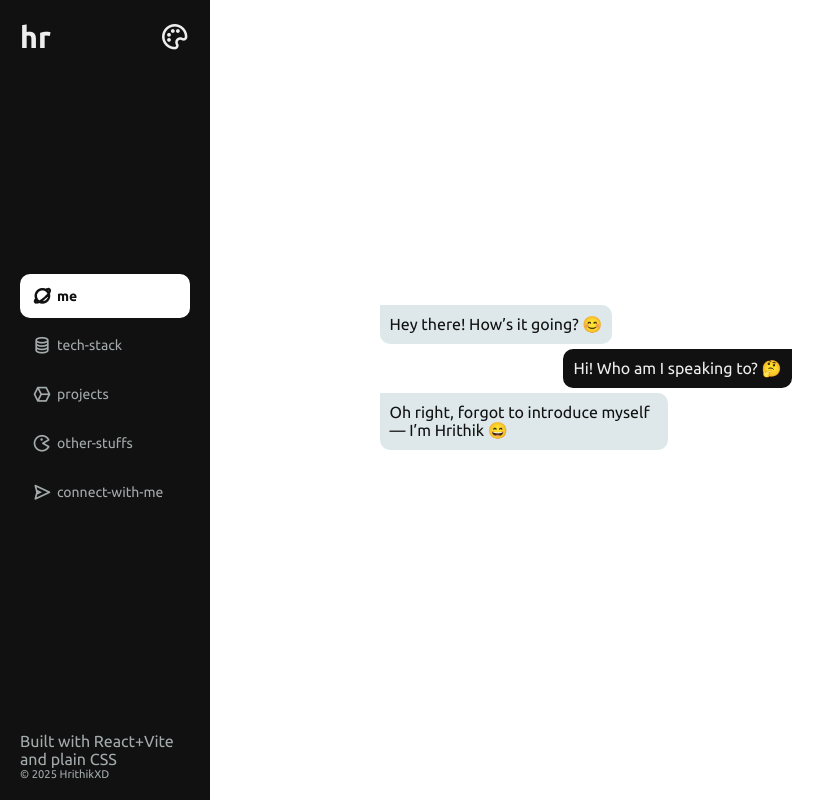
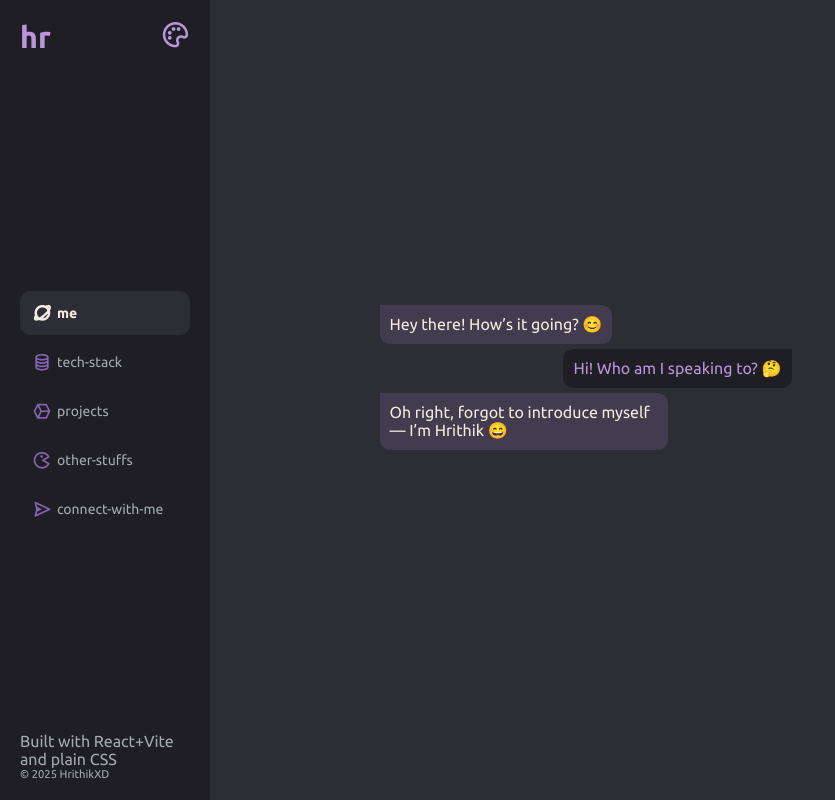
Before and after one commit to HrithikXD/hhariharno-portfolio, a React (Vite) app: page /other in a window 1280 px wide. Shown: the whole page, without its empty margins (0-835 px from the left). Built offline with nearby package versions, Linux system fonts and the light colour scheme.

Commit message:
some small css fixes

```diff
--- a/src/App.css
+++ b/src/App.css
@@ -2,7 +2,7 @@
   display: flex;
 }
 
-.th-i{
+.th-i {
   cursor: pointer;
   color: var(--secondary-font-color);
   font-size: 1.9rem;
@@ -51,7 +51,7 @@
 .sidebar .sidebarheader {
   display: flex;
   justify-content: space-between;
-  align-items: center;
+  align-items: flex-start;
 }
 
 .sidebar .sidebarheader > a {
@@ -168,7 +168,11 @@
 .me-right .sky {
   height: 40%;
   width: 100%;
-  background: linear-gradient(to bottom, var(--primary-background) 0%, var(--secondary-background) 100%);
+  background: linear-gradient(
+    to bottom,
+    var(--primary-background) 0%,
+    var(--secondary-background) 100%
+  );
   display: flex;
   justify-content: space-between;
   align-items: center;
@@ -185,15 +189,17 @@
 
 @keyframes animateCloud {
   0% {
-    filter: drop-shadow(1px 1px 0 var(--shadow-color)) drop-shadow(0 0 0 var(--secondary-font-color)) brightness(1);
+    filter: drop-shadow(1px 1px 0 var(--shadow-color))
+      drop-shadow(0 0 0 var(--secondary-font-color)) brightness(1);
   }
   90% {
-    filter: drop-shadow(8px 8px 0 var(--shadow-color)) drop-shadow(0 0 50px var(--third-font-color)) brightness(1.5);
+    filter: drop-shadow(8px 8px 0 var(--shadow-color))
+      drop-shadow(0 0 50px var(--third-font-color)) brightness(1.5);
   }
 }
 
 .cloud::before {
-  content: '';
+  content: "";
   position: absolute;
   top: -10px;
   left: 8px;
@@ -205,7 +211,7 @@
 }
 
 .cloud::after {
-  content: '';
+  content: "";
   position: absolute;
   inset: 0;
   background-color: var(--third-font-color);
@@ -240,13 +246,22 @@
 .me-right .water {
   height: 40%;
   width: 100%;
-  background: linear-gradient(to bottom, var(--secondary-background) 50%, var(--third-font-color) 100%);
+  background: linear-gradient(
+    to bottom,
+    var(--secondary-background) 50%,
+    var(--third-font-color) 100%
+  );
 }
 
 .me-right .land {
   height: 40%;
   width: 100%;
-  background: linear-gradient(to top, var(--primary-font-color) 0%, var(--third-font-color) 50%, var(--secondary-font-color) 100%);
+  background: linear-gradient(
+    to top,
+    var(--primary-font-color) 0%,
+    var(--third-font-color) 50%,
+    var(--secondary-font-color) 100%
+  );
 }
 
 /* Conversation Bubbles */
@@ -255,15 +270,16 @@
   display: flex;
   margin-bottom: 5px;
 }
-.co-left p,.co-right p{
+.co-left p,
+.co-right p {
   cursor: pointer;
 }
 
-.co-right p:hover{
+.co-right p:hover {
   transform: translateY(-2px);
   transition: all 0.3s ease;
 }
-.co-left p:hover{
+.co-left p:hover {
   transform: translateY(-2px);
   transition: all 0.3s ease;
 }
@@ -560,7 +576,7 @@
 }
 
 /*Contact me*/
-.contact{
+.contact {
   /* background-color: rebeccapurple; */
   height: 80vh;
   display: flex;
@@ -576,25 +592,36 @@
   margin-bottom: 20px;
   display: flex;
   gap: 30px;
-
 }
-.social a i{
+.social a i {
   font-size: 3rem;
   color: var(--primary-font-color);
 }
-.social a i:hover{
+.social a i:hover {
   transition: all 0.3s ease;
   transform: translateY(-2px);
 }
-.copy{
+.copy {
   font-size: 0.7rem;
 }
-
+.logo {
+  display: flex;
+  flex-direction: column;
+}
+.logo-hover {
+  color: var(--primary-background);
+  transition: all 0.3s ease;
+}
+.logo:hover {
+  .logo-hover {
+    color: var(--secondary-font-color);
+  }
+}
 /* Responsive Design */
 @media (max-width: 1000px) {
-  .th-i{
-  font-size: 20px;
-}
+  .th-i {
+    font-size: 20px;
+  }
   .container {
     margin-left: 0;
   }
@@ -665,21 +692,25 @@
   .conversation {
     width: 100%;
   }
-  .tech-container{
+  .tech-container {
     margin-bottom: 80px;
   }
-  .other-container{
+  .other-container {
     margin-bottom: 80px;
   }
-  .project-container{
+  .project-container {
     margin-bottom: 80px;
   }
-  .me{
-    justify-content:flex-end;
+  .me {
+    justify-content: flex-end;
   }
-  .me-left{
+  .me-left {
     height: 80vh;
     /* width: ; */
   }
-  .me-right{display: none;height: 0;width: 0;}
+  .me-right {
+    display: none;
+    height: 0;
+    width: 0;
+  }
 }
--- a/src/components/Themes.jsx
+++ b/src/components/Themes.jsx
@@ -3,11 +3,11 @@ import { useEffect, useState } from "react";
 const Themes = () => {
   const theme = {
     1: "",
-    2: "dark",
-    3: "ocean-l",
+    2: "bl-wh",
+    3: "dark",
     4: "ocean-d",
     5: "purple-l",
-    6: "purple-d",
+    6: "ocean-l",
   };
 
   const [curT, setCurT] = useState(1);
--- a/src/index.css
+++ b/src/index.css
@@ -1,14 +1,14 @@
 @import url('https://fonts.googleapis.com/css2?family=Source+Code+Pro:ital,wght@0,200..900;1,200..900&family=Ubuntu:ital,wght@0,300;0,400;0,500;0,700;1,300;1,400;1,500;1,700&display=swap');
 :root{
-  --primary-background:#111;
-  --secondary-background:#fafafa;
-  --con-background:white;
-  --primary-font-color:#111;
-  --secondary-font-color:#eee;
-  --third-font-color:#a4abac;
-  --shadow-color: rgba(0, 0, 0, 0.1);
-  --shadow-hover: rgba(0, 0, 0, 0.15);
-  --overlay-bg: rgba(91, 138, 156, 0.2);
+  --primary-background: #1E1E24;
+  --secondary-background: #33333b;
+  --con-background: #2D2D35;
+  --primary-font-color: #F4ECE0;
+  --secondary-font-color: #B995D9;
+  --third-font-color: #8665B0;
+  --shadow-color: rgba(0, 0, 0, 0.25);
+  --shadow-hover: rgba(0, 0, 0, 0.35);
+  --overlay-bg: rgba(185, 149, 217, 0.15);
   --card-hover-shadow: 0 8px 16px var(--shadow-hover);
 }
 [data-theme='dark']{
@@ -59,16 +59,16 @@
   --overlay-bg: rgba(126, 79, 176, 0.12);
   --card-hover-shadow: 0 8px 16px var(--shadow-hover);
 }
-[data-theme='purple-d']{
-   --primary-background: #1E1E24;
-  --secondary-background: #33333b;
-  --con-background: #2D2D35;
-  --primary-font-color: #F4ECE0;
-  --secondary-font-color: #B995D9;
-  --third-font-color: #8665B0;
-  --shadow-color: rgba(0, 0, 0, 0.25);
-  --shadow-hover: rgba(0, 0, 0, 0.35);
-  --overlay-bg: rgba(185, 149, 217, 0.15);
+[data-theme='bl-wh']{
+  --primary-background:#111;
+  --secondary-background:#fafafa;
+  --con-background:white;
+  --primary-font-color:#111;
+  --secondary-font-color:#eee;
+  --third-font-color:#a4abac;
+  --shadow-color: rgba(0, 0, 0, 0.1);
+  --shadow-hover: rgba(0, 0, 0, 0.15);
+  --overlay-bg: rgba(91, 138, 156, 0.2);
   --card-hover-shadow: 0 8px 16px var(--shadow-hover);
 }
 body{
--- a/src/pages/Index.jsx
+++ b/src/pages/Index.jsx
@@ -10,7 +10,11 @@ const Index = () => {
     <div className="sidebar">
       <div className="sidebarheader">
         <Link to={"/"} className="logo">
-          hr
+          <span>
+            <span className="logo-main">hr</span>
+            <span className="logo-hover">ithik</span>
+          </span>
+          <span className="logo-hover">hariharno</span>
         </Link>
         <Themes />
       </div>
```
